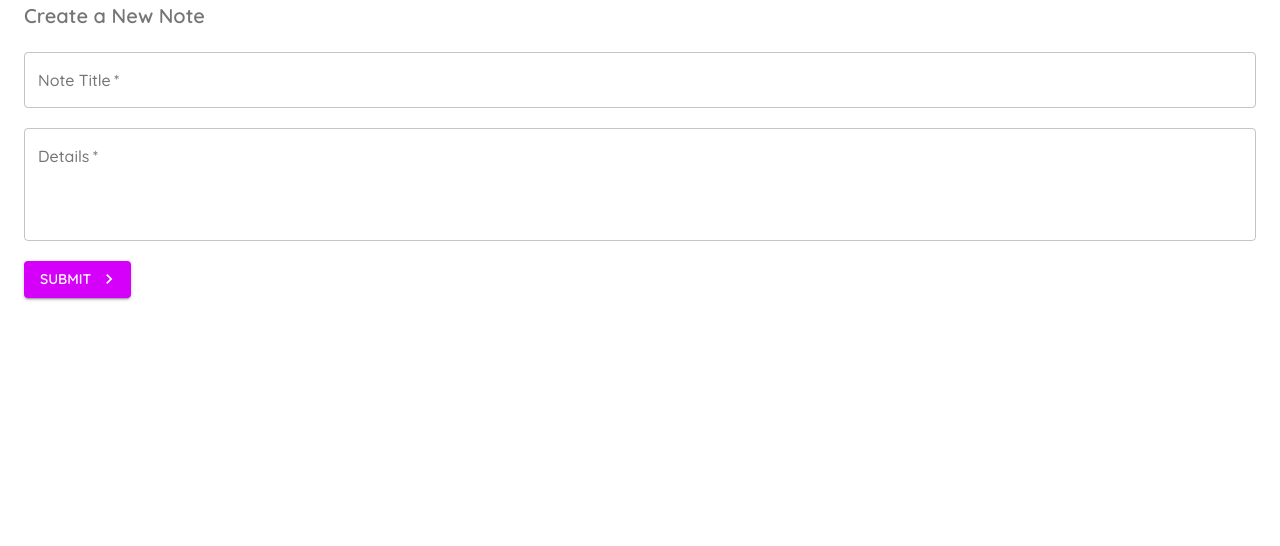
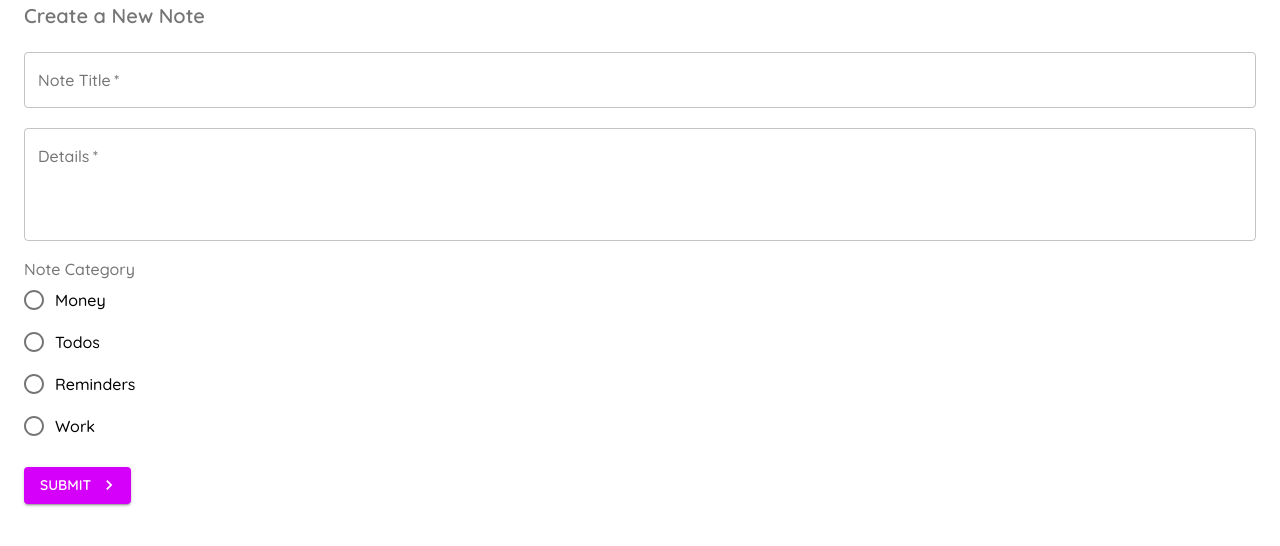
Before and after one commit to junjung929/material-ui-tutorial, a React (Create React App) app: page /create in a window 1280 px wide. Shown: the top 546 px of the page. Built offline with nearby package versions, Linux system fonts and the light colour scheme.

Commit message:
Radio Buttons

```diff
--- a/src/pages/Create.js
+++ b/src/pages/Create.js
@@ -1,5 +1,9 @@
 import React, { useState } from 'react';
-import { Typography, Button, Container, makeStyles, TextField } from '@material-ui/core';
+import {
+  Typography, Button, Container, makeStyles,
+  TextField, Radio, RadioGroup, FormControlLabel,
+  FormControl, FormLabel
+} from '@material-ui/core';
 import { KeyboardArrowRight } from '@material-ui/icons';
 
 const useStyles = makeStyles({
@@ -16,6 +20,7 @@ export default function Create() {
   const [details, setDetails] = useState('');
   const [titleError, setTitleError] = useState(false);
   const [detailsError, setDetailsError] = useState(false);
+  const [category, setCategory] = useState('');
 
   const handleSubmit = (e) => {
     e.preventDefault();
@@ -31,7 +36,7 @@ export default function Create() {
     }
 
     if (title && details) {
-      console.log(title, details);
+      console.log(title, details, category);
     }
   };
 
@@ -74,6 +79,16 @@ export default function Create() {
           error={detailsError}
         />
 
+        <FormControl className={classes.field}>
+          <FormLabel>Note Category</FormLabel>
+          <RadioGroup value={category} onChange={e => setCategory(e.target.value)}>
+            <FormControlLabel control={<Radio />} label='Money' value='money' />
+            <FormControlLabel control={<Radio />} label='Todos' value='todos' />
+            <FormControlLabel control={<Radio />} label='Reminders' value='reminders' />
+            <FormControlLabel control={<Radio />} label='Work' value='work' />
+          </RadioGroup>
+        </FormControl>
+
         <Button
           className={classes.btn}
           type='submit'
```
